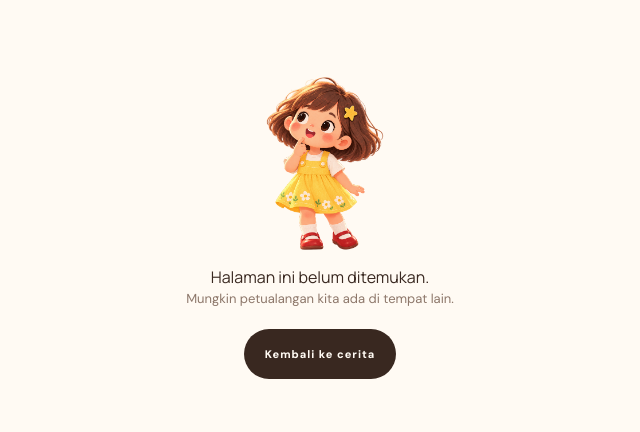
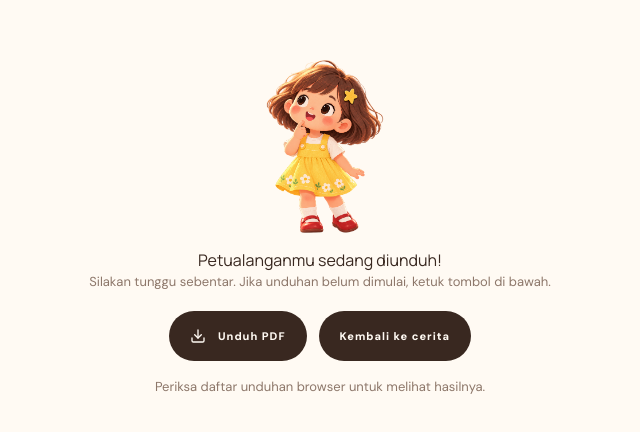
Before and after one commit to gilangprtm/pikso, a Next.js app: page /books/1/download in a window 1280 px wide. Before the commit this address had no page. Shown: the part 174-606 px from the top of the page, without its empty margins (320-960 px from the left). Built offline with nearby package versions, Linux system fonts and the light colour scheme.

Commit message:
Add book download status page matching 404 styling

```diff
--- /dev/null
+++ b/src/app/books/[slug]/download/page.tsx
@@ -0,0 +1,35 @@
+"use client";
+import { useEffect, useRef } from "react";
+import Link from "next/link";
+import { useParams } from "next/navigation";
+import { Download } from "lucide-react";
+import { assets } from "@/lib/assets";
+
+export default function DownloadPage() {
+  const { slug } = useParams<{ slug: string }>();
+  const frame = useRef<HTMLIFrameElement>(null);
+  const fileUrl = `/api/books/${encodeURIComponent(slug)}/file?download=1`;
+
+  useEffect(() => {
+    // Keep the explanation page visible while the browser handles the attachment.
+    if (frame.current) frame.current.src = fileUrl;
+  }, [fileUrl]);
+
+  return (
+    <main className="screen grid place-items-center px-6">
+      <div className="empty-state">
+        <img src={assets.curious} alt="" />
+        <h1>Petualanganmu sedang diunduh!</h1>
+        <p>Silakan tunggu sebentar. Jika unduhan belum dimulai, ketuk tombol di bawah.</p>
+        <div className="mt-5 flex flex-wrap justify-center gap-3">
+          <a className="button-primary" href={fileUrl} target="pikso-download-frame">
+            <Download size={16} aria-hidden="true" /> Unduh PDF
+          </a>
+          <Link className="button-primary" href={`/books/${encodeURIComponent(slug)}`}>Kembali ke cerita</Link>
+        </div>
+        <p className="mt-4">Periksa daftar unduhan browser untuk melihat hasilnya.</p>
+      </div>
+      <iframe ref={frame} name="pikso-download-frame" title="Unduhan PDF" hidden />
+    </main>
+  );
+}
```
